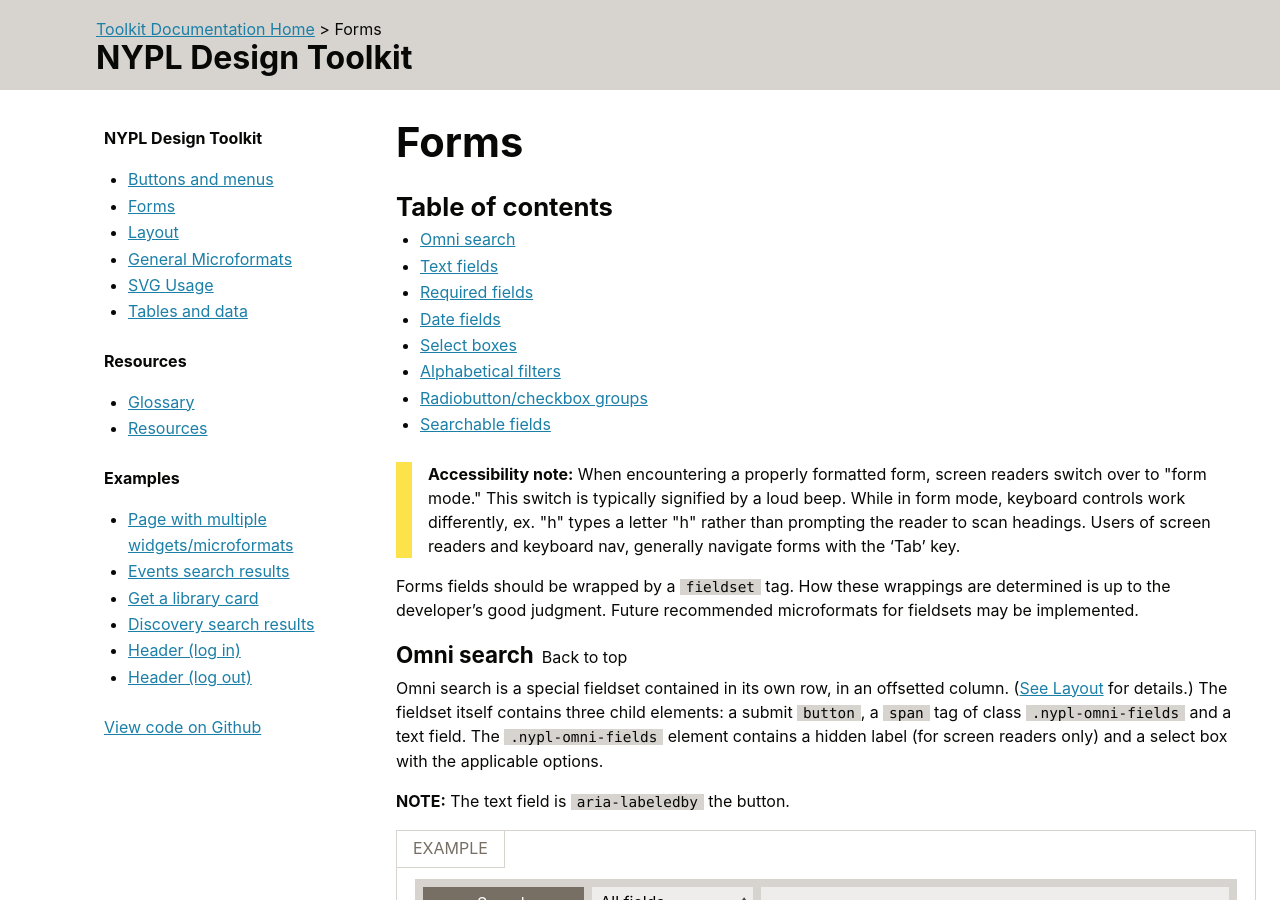
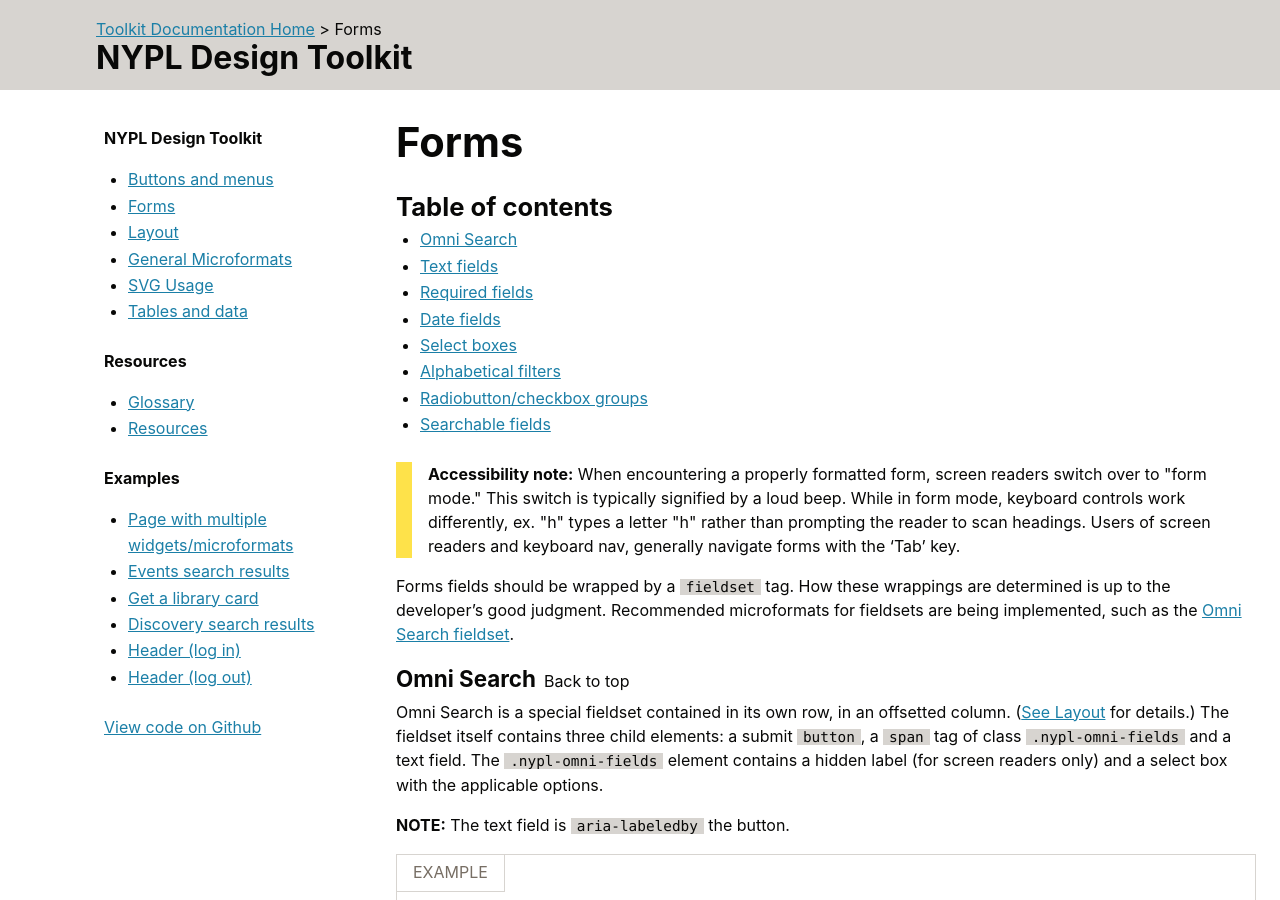
Before and after one commit to NYPL/design-toolkit, a Jekyll site: the page built from docs/_sections/forms.html, in a window 1280 px wide and 900 px high. Built offline with Jekyll 4.4.1, drawn with Linux system fonts in a browser that asks for light colours; nearby versions of some CDN libraries.

Commit message:
:space_invader: added clarification for omni search

```diff
--- a/docs/_sections/forms.html
+++ b/docs/_sections/forms.html
@@ -5,11 +5,11 @@
 
     <p class="nypl-a11y-note"><strong>Accessibility note:</strong> When encountering a properly formatted form, screen readers switch over to "form mode." This switch is typically signified by a loud beep. While in form mode, keyboard controls work differently, ex. "h" types a letter "h" rather than prompting the reader to scan headings. Users of screen readers and keyboard nav, generally navigate forms with the ‘Tab’ key.</p>
 
-    <p>Forms fields should be wrapped by a <code>fieldset</code> tag. How these wrappings are determined is up to the developer’s good judgment. Future recommended microformats for fieldsets may be implemented.</p>
+    <p>Forms fields should be wrapped by a <code>fieldset</code> tag. How these wrappings are determined is up to the developer’s good judgment. Recommended microformats for fieldsets are being implemented, such as the <a href="#omniSearch">Omni Search fieldset</a>.</p>
 
-    <h3 id="omniSearch">Omni search</h3>
+    <h3 id="omniSearch">Omni Search</h3>
 
-    <p>Omni search is a special fieldset contained in its own row, in an offsetted column. (<a href="./layout.html">See Layout</a> for details.) The fieldset itself contains three child elements: a submit <code>button</code>, a <code>span</code> tag of class <code>.nypl-omni-fields</code> and a text field. The <code>.nypl-omni-fields</code> element contains a hidden label (for screen readers only) and a select box with the applicable options.</p>
+    <p>Omni Search is a special fieldset contained in its own row, in an offsetted column. (<a href="./layout.html">See Layout</a> for details.) The fieldset itself contains three child elements: a submit <code>button</code>, a <code>span</code> tag of class <code>.nypl-omni-fields</code> and a text field. The <code>.nypl-omni-fields</code> element contains a hidden label (for screen readers only) and a select box with the applicable options.</p>
 
     <p><strong>NOTE:</strong> The text field is <code>aria-labeledby</code> the button.</p>
 
```
